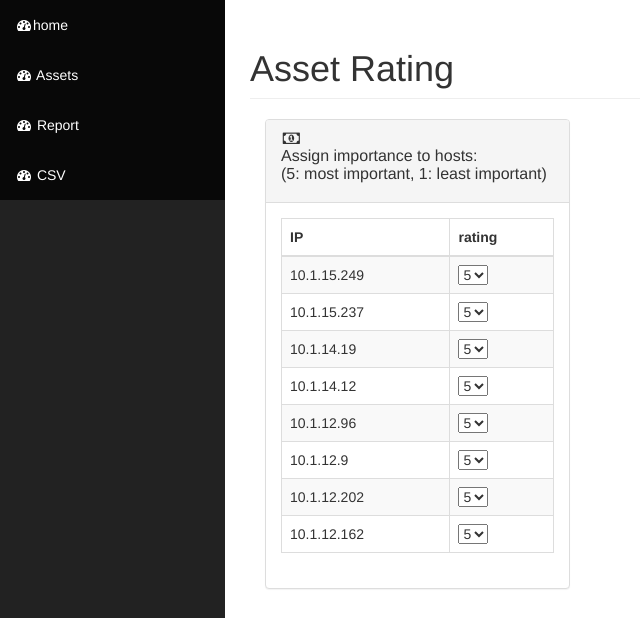
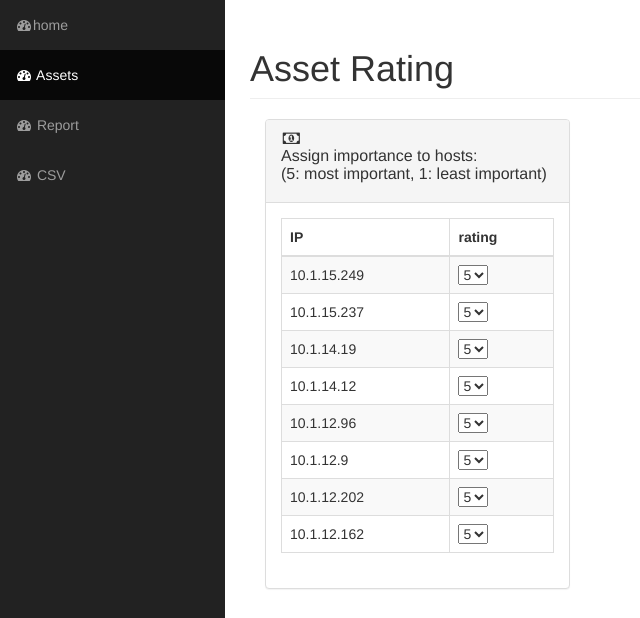
Before and after one commit to Pramothini/webapp, a Django app: page /assets/ in a window 1280 px wide. Shown: the part 51-669 px from the top of the page, without its empty margins (0-640 px from the left). Run offline with Django 3.2, Linux system fonts and the light colour scheme; data comes from the database, SQL or seed files in the repository; parts of the project's set-up code (start-up, migrations or seed data) failed here and were passed over; some libraries are stand-ins or nearby versions.

Commit message:
made some minor UI changes

```diff
--- a/showReport/templates/assetData.html
+++ b/showReport/templates/assetData.html
@@ -70,16 +70,16 @@
             <!-- Sidebar Menu Items - These collapse to the responsive navigation menu on small screens -->
             <div class="collapse navbar-collapse navbar-ex1-collapse">
                 <ul class="nav navbar-nav side-nav">
-                    <li class="active">
+                    <li>
                         <a href="/home/"><i class="fa fa-fw fa-dashboard"></i>home</a>
                     </li>
                     <li class="active">
                         <a href="#"><i class="fa fa-fw fa-dashboard"></i> Assets</a>
                     </li>
-                    <li class="active">
+                    <li>
                         <a href="#"><i class="fa fa-fw fa-dashboard"></i> Report</a>
                     </li>
-                    <li class="active">
+                    <li>
                         <a href="#"><i class="fa fa-fw fa-dashboard"></i> CSV</a>
                     </li>
 
```
